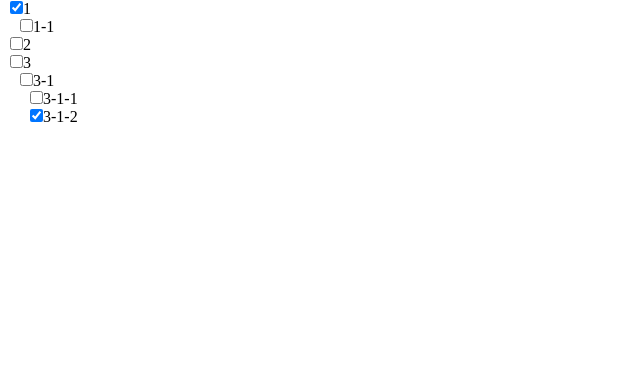
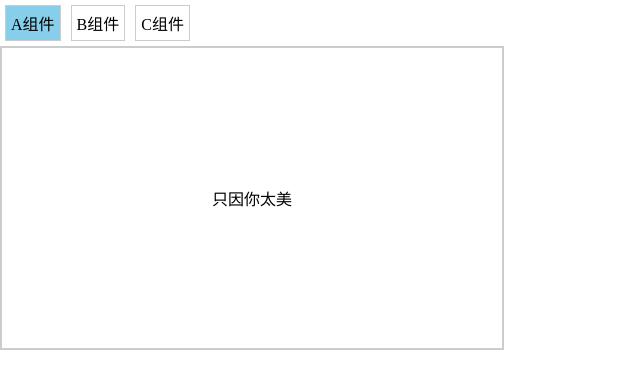
Before and after one commit to the-wayee/best-practice-vue3, a Vue app: page / in a window 1280 px wide. Shown: the top 388 px of the page, without its empty margins (0-640 px from the left). Built offline with nearby package versions, Linux system fonts and the light colour scheme.

Commit message:
动态组件

```diff
--- a/src/App.vue
+++ b/src/App.vue
@@ -1,60 +1,50 @@
+<template>
+  <div style="display: flex">
+    <div :class="[active == index ? 'active' : '']" @click="siwtchCom(item, index)" class="tab" v-for="(item, index) in data">
+      <div>{{ item.name }}</div>
+    </div>
+  </div>
+  <component :is="comId"></component>
+</template>
+
 <script setup>
-import { reactive } from "vue";
-import TreeVue from "./components/Tree.vue";
-const Tree = {
-  name: "",
-  check: false,
-  children: [],
-};
+import { reactive, readonly, ref } from "vue";
+import A from "./components/A.vue";
+import B from "./components/B.vue";
+import C from "./components/C.vue";
+
+const comId = ref(A);
+const active = ref(0)
+
+const siwtchCom = (item, index) => {
+    comId.value = item.com
+    active.value = index
+}
 
 const data = reactive([
   {
-    name: "1",
-    check: true,
-    children: [
-      {
-        name: "1-1",
-        check: false,
-        children: [],
-      },
-    ],
+    name: "A组件",
+    com: A,
   },
   {
-    name: "2",
-    check: false,
-    children: [],
+    name: "B组件",
+    com: B,
   },
   {
-    name: "3",
-    check: false,
-    children: [
-      {
-        name: "3-1",
-        check: false,
-        children: [
-          {
-            name: "3-1-1",
-            check: false,
-            children: [],
-          },
-                    {
-            name: "3-1-2",
-            check: true,
-            children: [],
-          },
-        ],
-      },
-    ],
+    name: "C组件",
+    com: C,
   },
 ]);
 </script>
 
-<template>
-  <!-- 全局组件 -->
-  <!-- <Card></Card> -->
-
-  <!-- 递归组件 -->
-  <TreeVue :data="data"></TreeVue>
-</template>
-
-<style lang="scss"></style>
+<style lang="less" scoped>
+.tab {
+  border: 1px solid #ccc;
+  margin: 5px;
+  padding: 5px;
+}
+.active {
+    background: skyblue;
+    cursor: pointer;
+}
+</style>
--- /dev/null
+++ b/src/components/A.vue
@@ -0,0 +1,20 @@
+<template>
+    <div class="com">
+        只因你太美
+    </div>
+</template>
+
+<script setup>
+
+</script>
+
+<style lang="less" scoped>
+.com {
+    display: flex;
+    height: 300px;
+    width: 500px;
+    border: 2px solid #ccc;
+    justify-content: center;
+    align-items: center;
+}
+</style>
--- /dev/null
+++ b/src/components/B.vue
@@ -0,0 +1,20 @@
+<template>
+    <div class="com">
+        Dead man
+    </div>
+</template>
+
+<script setup>
+
+</script>
+
+<style lang="less" scoped>
+.com {
+    display: flex;
+    height: 300px;
+    width: 500px;
+    border: 2px solid #ccc;
+    justify-content: center;
+    align-items: center;
+}
+</style>
--- /dev/null
+++ b/src/components/C.vue
@@ -0,0 +1,16 @@
+<template>
+  <div class="com">you~~~~</div>
+</template>
+
+<script setup></script>
+
+<style lang="less" scoped>
+.com {
+    display: flex;
+    height: 300px;
+    width: 500px;
+    border: 2px solid #ccc;
+    justify-content: center;
+    align-items: center;
+}
+</style>
--- a/src/components/Card.vue
+++ /dev/null
@@ -1,30 +0,0 @@
-<template>
-  <div class="card">
-    <header>
-      <div>标题</div>
-      <div>副标题</div>
-    </header>
-    <section>内容</section>
-  </div>
-</template>
-
-<script setup></script>
-
-<style lang="less" scoped>
-@border: #ccc;
-.card {
-  border: 1px solid @border;
-  width: 500px;
-  header {
-    display: flex;
-    justify-content: space-between;
-    padding: 5px;
-    border-bottom: 1px solid @border;
-  }
-
-  section {
-    padding: 5px;
-    min-height: 300px;
-  }
-}
-</style>
--- a/src/components/Tree.vue
+++ /dev/null
@@ -1,32 +0,0 @@
-<template>
-    <!-- 递归组件需要阻止冒泡 -->
-  <div @click.stop="clickTap(item)" class="tree" v-for="item in data">
-    <input type="checkbox" v-model="item.check" />
-    <span>
-      {{ item.name }}
-    </span>
-
-    <!-- recurse component -->
-    <Tree :data="item.children" v-if="item?.children?.length"></Tree>
-  </div>
-</template>
-
-<script setup>
-// 接受父组件的值
-defineProps({
-  data: {
-    type: Array,
-  },
-});
-
-
-const clickTap = (item) => {
-    console.log(item)
-}
-</script>
-
-<style lang="less" scoped>
-.tree {
-  margin-left: 10px;
-}
-</style>
--- a/src/main.js
+++ b/src/main.js
@@ -1,10 +1,7 @@
 import { createApp } from 'vue'
 import App from './App.vue'
-import Card from './components/Card.vue'
 
 
 export const app = createApp(App)
-// 注册全局组件
-app.component('Card', Card)
 
 app.mount('#app')
```
